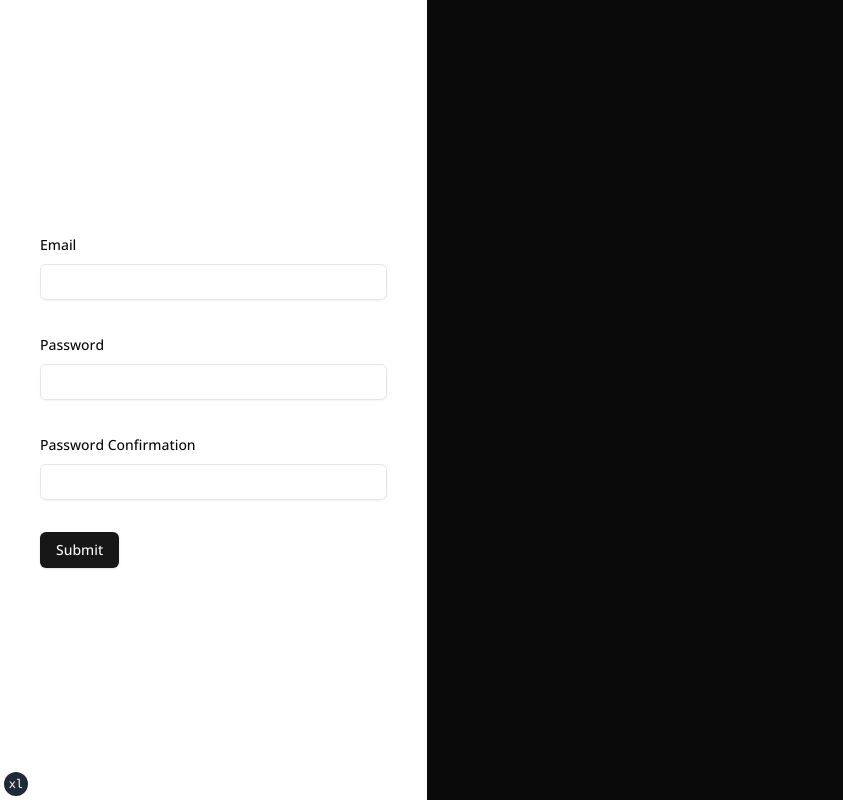
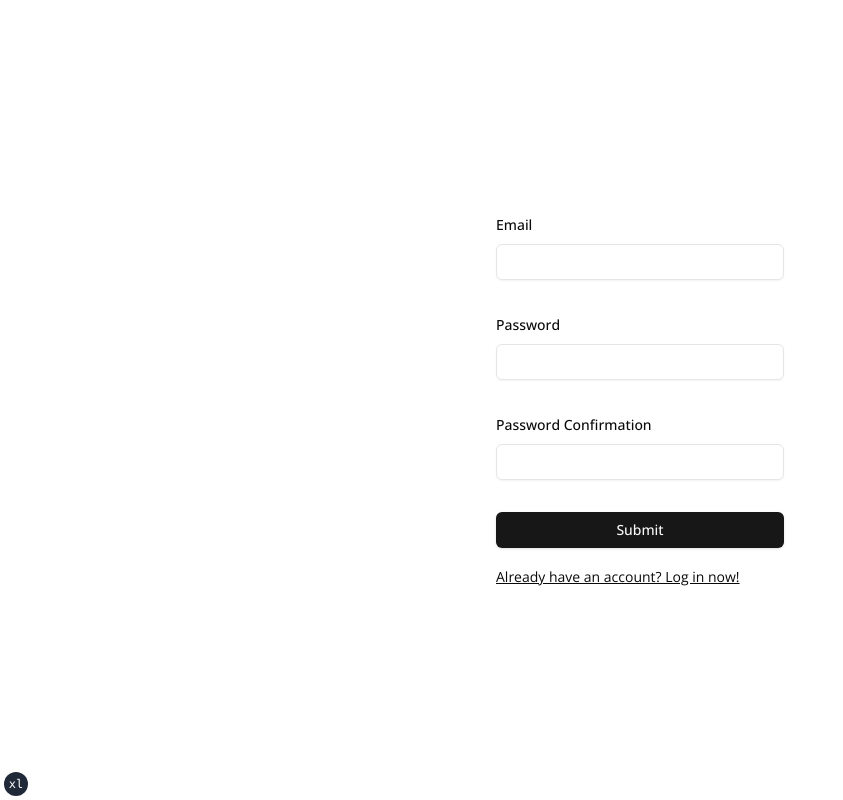
Before and after one commit to alevidals/worktime-calculator, a Next.js app: page /register in a window 1280 px wide. Shown: the whole page, without its empty margins (0-843 px from the left). Built offline with nearby package versions, Linux system fonts and the light colour scheme.

Commit message:
chore: change login and register styles and add a link to swap between login and register pages

```diff
--- a/src/app/(auth)/layout.tsx
+++ b/src/app/(auth)/layout.tsx
@@ -4,11 +4,8 @@ type AuthLayoutProps = {
 
 export default async function AuthLayout({ children }: AuthLayoutProps) {
   return (
-    <div className="min-h-dvh flex">
-      <div className="flex items-center justify-center w-full sm:w-1/2 md:w-1/3 flex-shrink-0">
-        <div className="flex-1 mx-10">{children}</div>
-      </div>
-      <div className="flex-1 bg-foreground hidden sm:block" />
+    <div className="min-h-dvh flex items-center justify-center max-w-72 mx-auto">
+      {children}
     </div>
   );
 }
--- a/src/app/(auth)/login/page.tsx
+++ b/src/app/(auth)/login/page.tsx
@@ -7,5 +7,14 @@ export const metadata: Metadata = {
 };
 
 export default async function LoginPage() {
-  return <LoginForm />;
+  return (
+    <div className="flex-1">
+      <LoginForm />
+      <div className="mt-4">
+        <a href="/register" className="underline text-sm">
+          Don&apos;t have an account? Register now!
+        </a>
+      </div>
+    </div>
+  );
 }
--- a/src/app/(auth)/register/page.tsx
+++ b/src/app/(auth)/register/page.tsx
@@ -1,5 +1,6 @@
 import { RegisterForm } from "@/components/register-form";
 import { Metadata } from "next";
+import Link from "next/link";
 
 export const metadata: Metadata = {
   title: "Register",
@@ -7,5 +8,14 @@ export const metadata: Metadata = {
 };
 
 export default function RegisterPage() {
-  return <RegisterForm />;
+  return (
+    <div className="flex-1">
+      <RegisterForm />
+      <div className="mt-4">
+        <Link href="/login" className="underline text-sm">
+          Already have an account? Log in now!
+        </Link>
+      </div>
+    </div>
+  );
 }
--- a/src/app/(dashboard)/layout.tsx
+++ b/src/app/(dashboard)/layout.tsx
@@ -16,7 +16,7 @@ export default async function DashboardLayout({
   }
 
   return (
-    <div className="p-4">
+    <div className="p-4 min-h-dvh">
       <Navbar />
       <main className="max-w-xl mt-4 mx-auto">{children}</main>
     </div>
--- a/src/components/login-form.tsx
+++ b/src/components/login-form.tsx
@@ -58,7 +58,9 @@ export function LoginForm() {
             </FormItem>
           )}
         />
-        <Button type="submit">Submit</Button>
+        <Button type="submit" className="w-full">
+          Submit
+        </Button>
       </form>
     </Form>
   );
--- a/src/components/register-form.tsx
+++ b/src/components/register-form.tsx
@@ -72,7 +72,9 @@ export function RegisterForm() {
             </FormItem>
           )}
         />
-        <Button type="submit">Submit</Button>
+        <Button type="submit" className="w-full">
+          Submit
+        </Button>
       </form>
     </Form>
   );
```
Also changed, not shown: public/assets/bg.png (added), public/assets/bg.svg (added).
